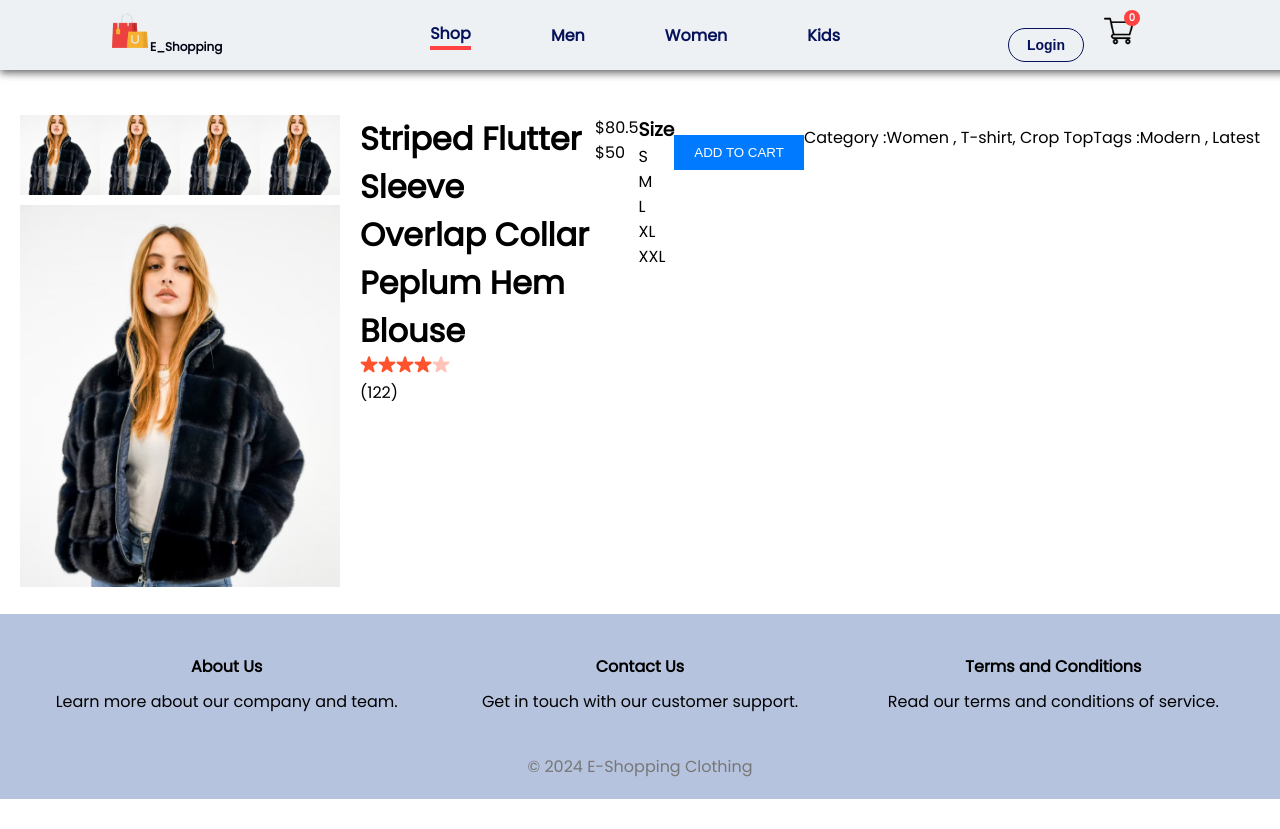
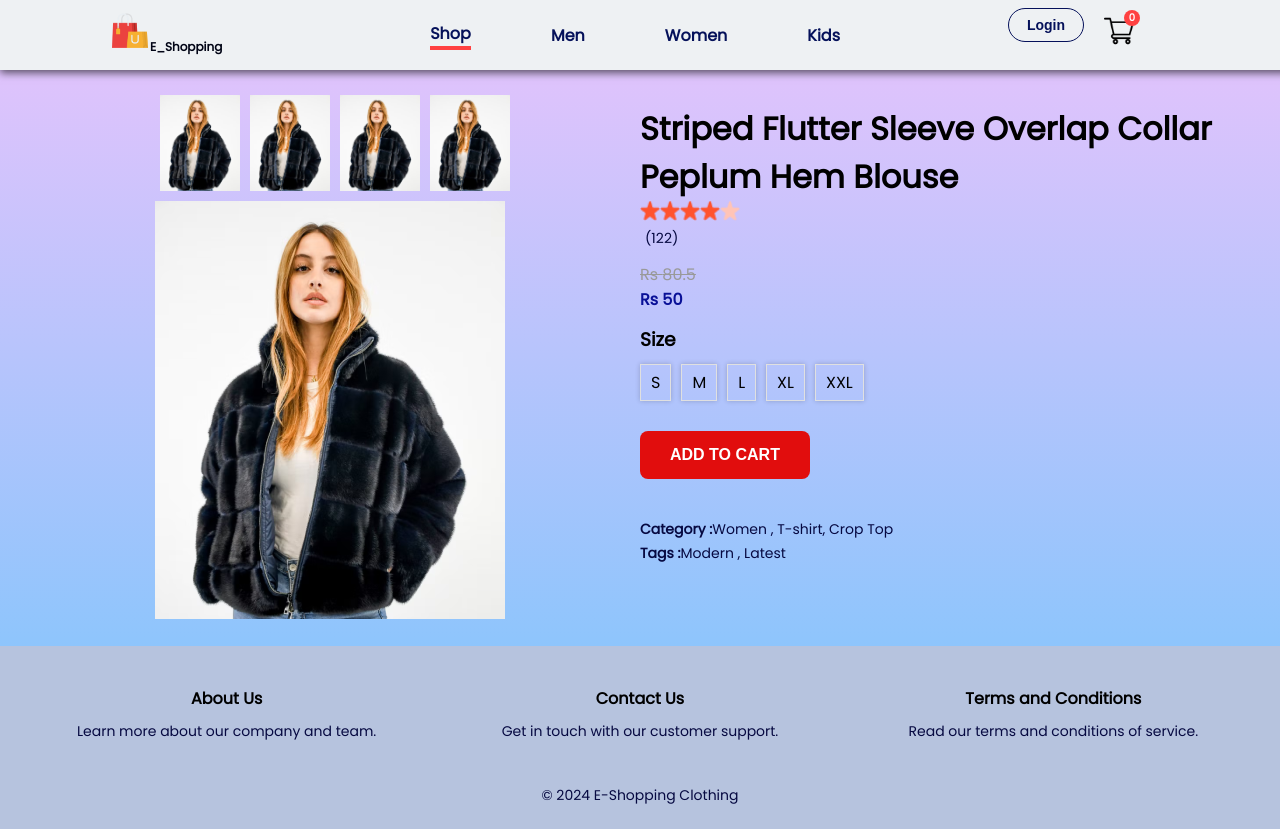
Before and after one commit to sithumjee/E_SHOPPING, a React (Create React App) app in the folder frontend/: page /product/1 in a window 1280 px wide. Before the commit the page ends 800 px from the top, so only its background shows below. Built offline with nearby package versions, Linux system fonts and the light colour scheme.

Commit message:
product display css

```diff
--- a/frontend/src/Components/ProductDisplay/ProductDisplay.css
+++ b/frontend/src/Components/ProductDisplay/ProductDisplay.css
@@ -1,28 +1,30 @@
 /* ProductDisplay.css */
 
 .productDisplay {
-  margin-top: 70px;
+  background-image: linear-gradient(0deg, #8ec5fc 0%, #e0c3fc 100%);
+  margin-top: 40px;
   display: flex;
   justify-content: space-between;
   align-items: flex-start;
   padding: 20px;
+  padding-top: 30px;
 }
 
 .display-left {
   flex: 1;
-  padding-right: 20px;
+  flex-direction: row;
 }
 
 .productDisplay-img-list {
   display: flex;
-  justify-content: space-between;
+  justify-content: center;
   margin-bottom: 10px;
 }
 
 .productDisplay-img-list img {
   width: 80px;
-  height: 80px;
   object-fit: cover;
+  margin-left: 10px;
 }
 
 .productDisplay-img {
@@ -36,49 +38,75 @@
 
 .display-right {
   flex: 1;
+  padding-top: 10px;
 }
 
-display-right-star img {
+.display-right-star img {
   width: 20px;
   height: 20px;
 }
 
-display-right-star p {
+.display-right-star p {
   margin-left: 5px;
 }
 
-display-right-price {
+.display-right-price {
   margin-top: 10px;
 }
 
-rightPriceOld {
+.rightPriceOld {
   text-decoration: line-through;
   color: #999999;
 }
 
-display-right-size {
-  margin-top: 10px;
+.rightPriceNew {
+  color: #091097;
+  font-weight: bold;
 }
 
-sizeList {
-  display: flex;
+.display-right-size {
+  margin-top: 10px;
+  margin-bottom: 10px;
 }
 
-sizeList-item {
+.sizeList {
+  display: flex;
+  padding-top: 10px;
+}
+
+.sizeList-item {
   margin-right: 10px;
   padding: 5px 10px;
   border: 1px solid #e0e0e0;
+  box-shadow: 0px 0px 5px 0px rgba(0, 0, 0, 0.2);
+  cursor: pointer;
 }
 
 button {
   margin-top: 20px;
-  padding: 10px 20px;
-  background-color: #007bff;
+  padding: 15px 30px;
+  background-color: #e10d0d;
   color: #fff;
   border: none;
   cursor: pointer;
+  font-size: 16px;
+  font-weight: bold;
+  border-radius: 8px;
+  margin-bottom: 40px;
+  transition: all 0.2s ease-in-out;
 }
 
-.displayCategory {
-  margin-top: 10px;
+button:hover {
+  transform: scale(1.1);
 }
+
+p {
+  font-size: 14px;
+  font-weight: 500;
+  color: #060941;
+  padding-bottom: 3px;
+}
+
+p span {
+  font-weight: bold;
+}
--- a/frontend/src/Components/ProductDisplay/ProductDisplay.jsx
+++ b/frontend/src/Components/ProductDisplay/ProductDisplay.jsx
@@ -30,11 +30,10 @@ const ProductDisplay = (props) => {
           <img src={star_dull_icon} alt="" />
           <p>(122)</p>
         </div>
-      </div>
 
         <div className="display-right-price">
-        <div className="rightPriceOld">${product.old_price}</div>
-        <div className="rightPriceNew">${product.new_price}</div>
+          <div className="rightPriceOld">Rs {product.old_price}</div>
+          <div className="rightPriceNew">Rs {product.new_price}</div>
         </div>
 
         <div className="display-right-description">
@@ -60,6 +59,7 @@ const ProductDisplay = (props) => {
           <span>Tags :</span>Modern , Latest{" "}
         </p>
       </div>
+    </div>
   );
 };
 
```
Lines whose indentation alone changed are shown as unchanged.
